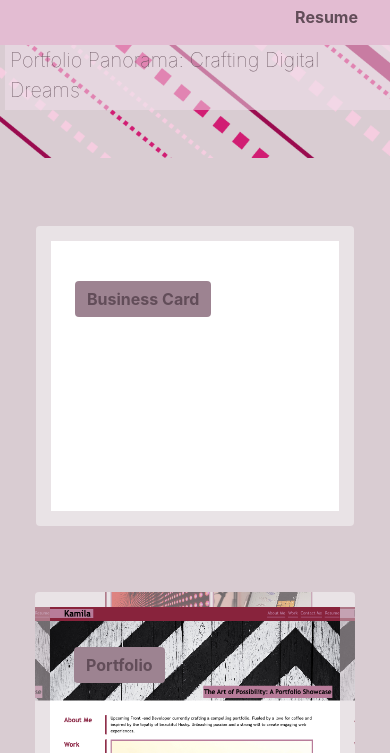
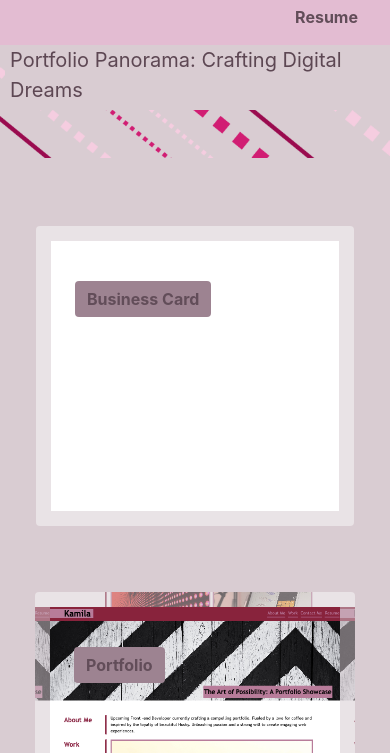
Before and after one commit to kamilawroblewska/Bootstrap-Portfolio, a plain HTML site: page index.html in a window 390 px wide. Shown: the part 91-844 px from the top of the page. Drawn offline with nearby package versions, Linux system fonts and the light colour scheme.

Commit message:
changed background color for subtitle

```diff
--- a/CSS/style.css
+++ b/CSS/style.css
@@ -33,13 +33,13 @@ nav {
 }
 
 .lead {
-  color: rgb(98, 77, 89);
-  background-color: rgba(241, 223, 234, 0.532);
-  font-weight: bold;
+  color: rgb(93, 71, 83);
+  background-color: #d9ccd2;
   padding: 5px;
 }
 .myhero .keeper .coolsub {
   font-weight: bold;
+  font-weight: 500;
 }
 /* work section styling */
 
@@ -256,7 +256,9 @@ body .skillsContainer .skillsCard {
     padding-top: 60px;
   }
   .myhero .keeper .coolsub {
-    font-weight: lighter;
+    font-weight: bold;
+    font-weight: 400;
+    background-color: #d9ccd2;
   }
   .skillsContainer {
     width: 350px;
```
